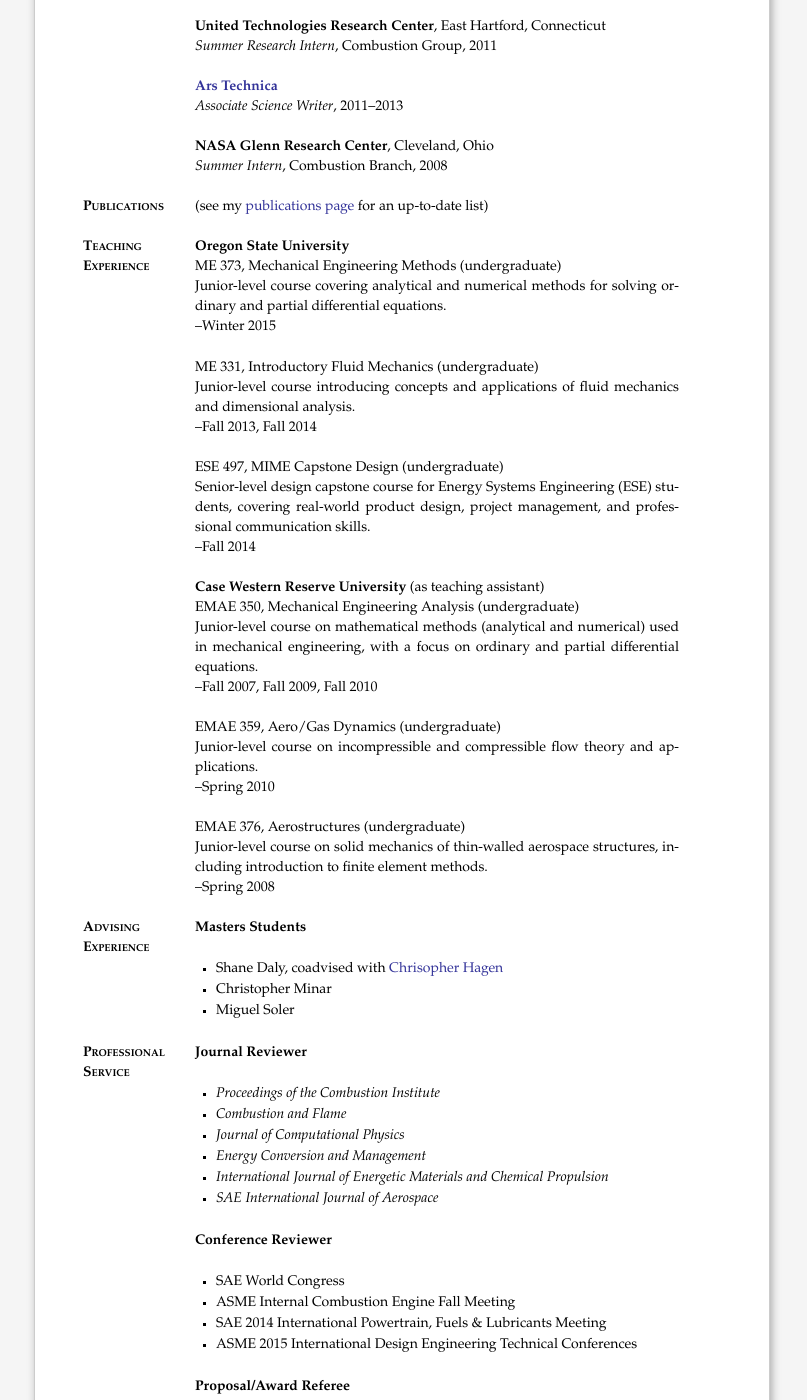
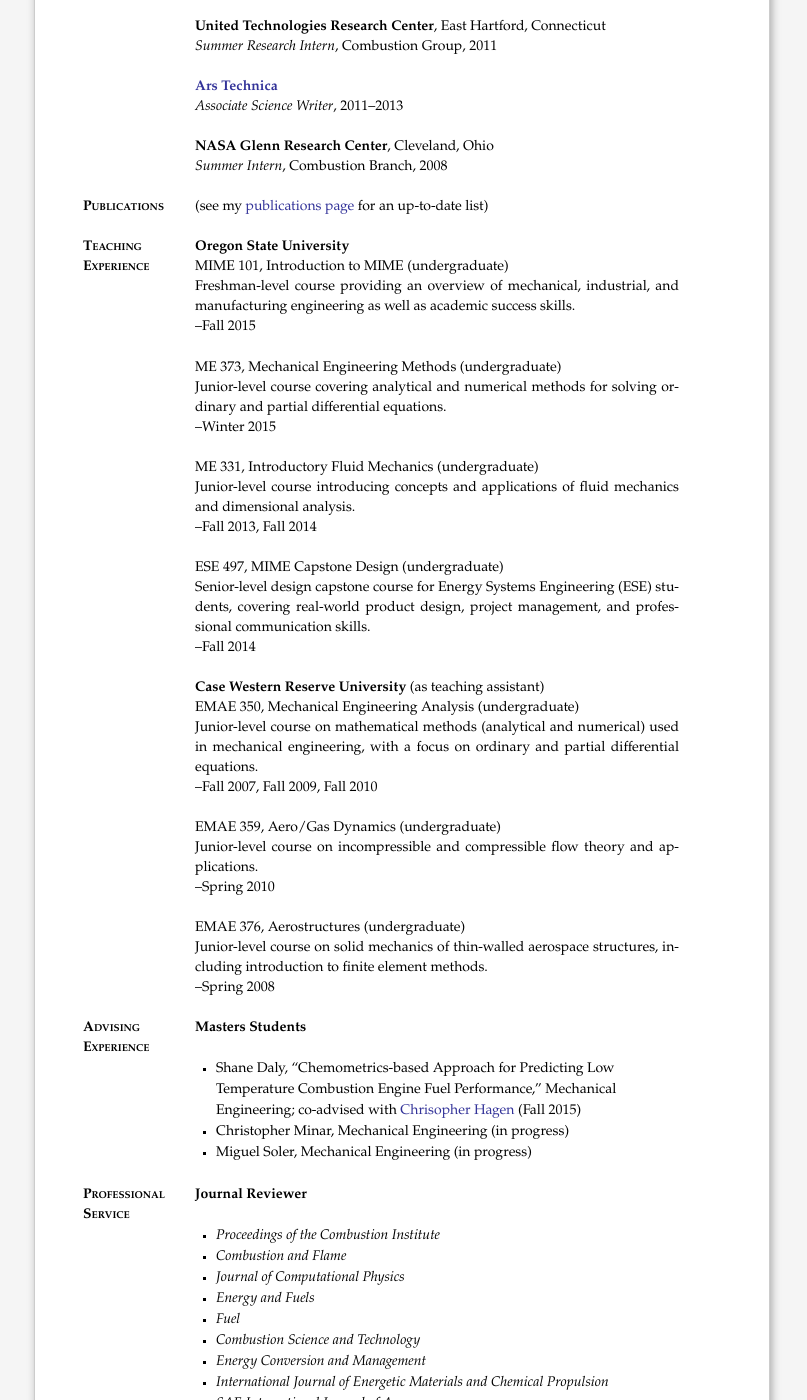
Before and after one commit to kyleniemeyer/kyleniemeyer.com, a Jekyll site: the page built from CV/index.markdown, in a window 1280 px wide and 1400 px high, scrolled down 898 px. Shown: the whole window, without its empty margins (238-1045 px from the left). Built offline with Jekyll 4.4.1, drawn with Linux system fonts in a browser that asks for light colours.

Commit message:
Updated some CV details

```diff
--- a/CV/index.markdown
+++ b/CV/index.markdown
@@ -83,6 +83,10 @@
 ===================
 
 **Oregon State University**
+MIME 101, Introduction to MIME (undergraduate)
+Freshman-level course providing an overview of mechanical, industrial, and manufacturing engineering as well as academic success skills.
+--Fall 2015
+
 ME 373, Mechanical Engineering Methods (undergraduate)
 Junior-level course covering analytical and numerical methods for solving ordinary and partial differential equations.
 --Winter 2015
@@ -116,9 +120,9 @@
 
 **Masters Students**
 
- * Shane Daly, coadvised with [Chrisopher Hagen](http://osucascades.edu/energy-systems-lab)
- * Christopher Minar
- * Miguel Soler
+ * Shane Daly, “Chemometrics-based Approach for Predicting Low Temperature Combustion Engine Fuel Performance,” Mechanical Engineering; co-advised with [Chrisopher Hagen](http://osucascades.edu/energy-systems-lab) (Fall 2015)
+ * Christopher Minar, Mechanical Engineering (in progress)
+ * Miguel Soler, Mechanical Engineering (in progress)
 
 </div>
 
@@ -131,6 +135,9 @@
  * *Proceedings of the Combustion Institute*
  * *Combustion and Flame*
  * *Journal of Computational Physics*
+ * *Energy and Fuels*
+ * *Fuel*
+ * *Combustion Science and Technology*
  * *Energy Conversion and Management*
  * *International Journal of Energetic Materials and Chemical Propulsion*
  * *SAE International Journal of Aerospace*
```
